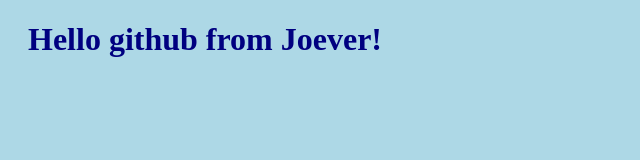
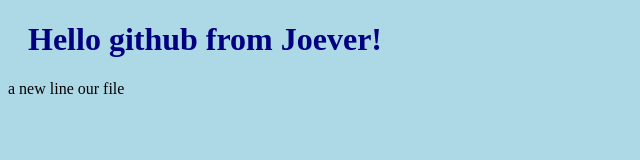
Before and after one commit to jmorallos/hello-world, a plain HTML site: page index.html in a window 1280 px wide. Shown: the whole page, without its empty margins (0-640 px from the left). Drawn offline with Linux system fonts and the light colour scheme.

Commit message:
added new line in index.html file

```diff
--- a/index.html
+++ b/index.html
@@ -8,5 +8,6 @@
 </head>
 <body>
     <h1>Hello github from Joever!</h1>
+    <p>a new line our file</p>
 </body>
 </html>
```
